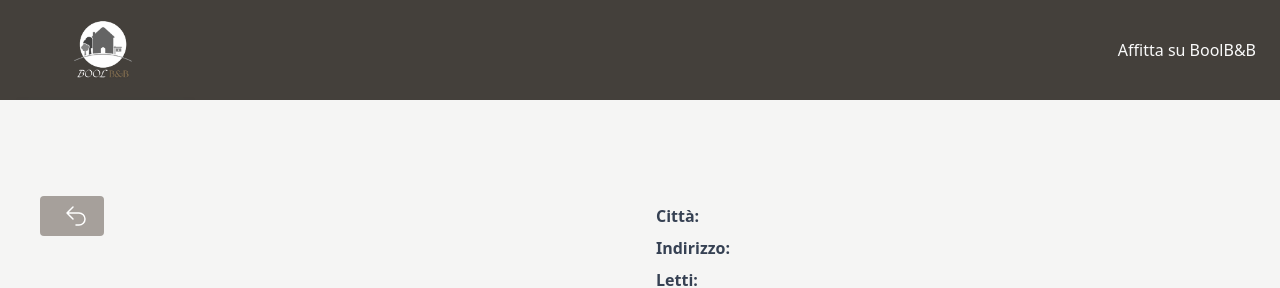
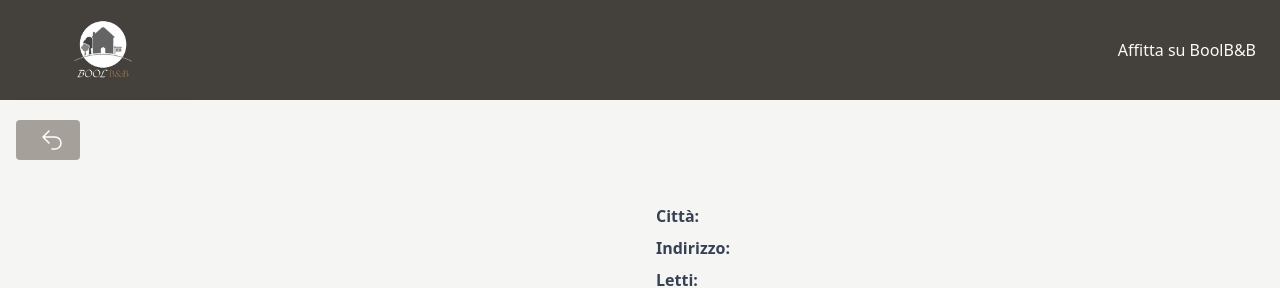
Before and after one commit to RobertoFloris/react-bool-beb, a React (Vite) app: page /home in a window 1280 px wide. Shown: the top 288 px of the page. Built offline with nearby package versions, Linux system fonts and the light colour scheme; no server answers.

Commit message:
fix: svg arrow

```diff
--- a/src/components/CardDetails.jsx
+++ b/src/components/CardDetails.jsx
@@ -28,7 +28,7 @@ const CardDetails = ({ bnbId }) => {
   return (
     <div className="relative">
       <Link
-        className="absolute top-4 left-4 bg-stone-400 text-white px-4 py-2 rounded cursor-pointer z-10"
+        className="fixed top-30 left-4 bg-stone-400 text-white px-4 py-2 rounded cursor-pointer z-10"
         to={-1}
         onClick={handleFilter}
       >
```
